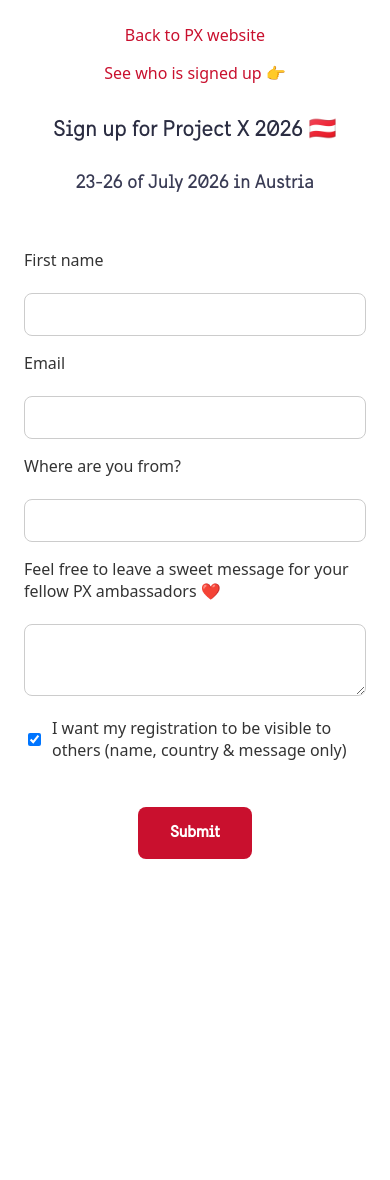
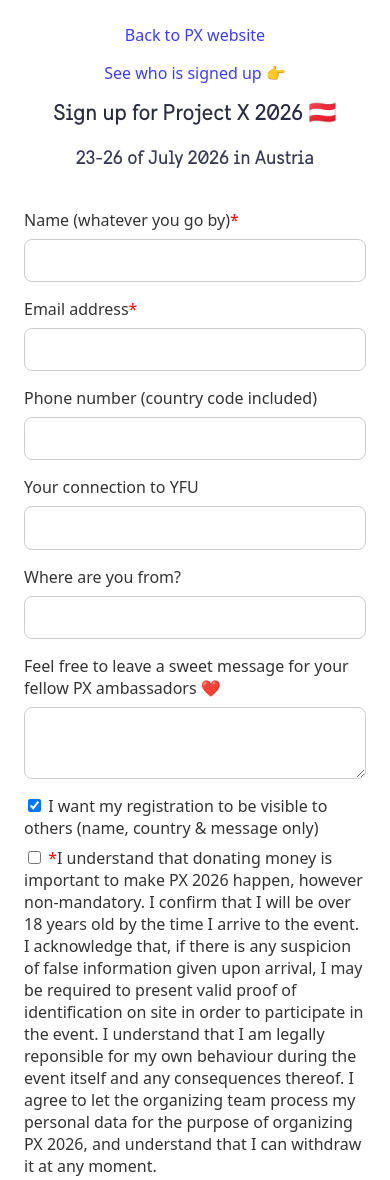
Before and after one commit to leakrullp/px-signup, a plain HTML site: page index.html in a window 390 px wide. Shown: the top 1180 px of the page. Before the commit the page ends 907 px from the top, so only its background shows below. Drawn offline with Linux system fonts and the light colour scheme.

Commit message:
Styling and adding connection and phonenumber to form

```diff
--- a/index.html
+++ b/index.html
@@ -9,33 +9,67 @@
 
 <body>
 
-    <a href="https://projectxworld.weebly.com">Back to PX website</a>
+    <a style="margin-bottom: 1rem;" href="https://projectxworld.weebly.com">Back to PX website</a>
     <a href="registrations.html">See who is signed up 👉</a>
 
     <h1>Sign up for Project X 2026 🇦🇹</h1>
     <h2>23-26 of July 2026 in Austria</h2>
 
     <form id="registration-form">
-        <label>
-            First name</label><br>
-        <input type="text" name="name" required><br>
+
+        <div class="form-group">
+            <label>
+                Name (whatever you go by)<span style="color:red; font-weight: 500">*</span></label>
+            <input type="text" name="fullname" required>
+        </div>
+
+        <div class="form-group">
+            <label>
+                Email address<span style="color:red; font-weight: 500">*</span></label>
+            <input type="email" name="email" required>
+
+        </div>
+
+        <div class="form-group">
+            <label>
+                Phone number (country code included)</label>
+            <input type="text" name="phone">
+        </div>
+
+        <div class="form-group">
+            <label>
+                Your connection to YFU</label>
+            <input type="text" name="connection">
+        </div>
+
+        <div class="form-group">
+            <label>
+                Where are you from?</label>
+            <input list="countries" name="country">
+
+        </div>
+
+        <div class="form-group">
+            <label>
+                Feel free to leave a sweet message for your fellow PX ambassadors ❤️</label>
+            <textarea name="message" id="long-text"></textarea>
+        </div>
 
         <label>
-            Email</label><br>
-        <input type="email" name="email" required><br>
+            <input type="checkbox" name="visible" value="yes" checked>
+            I want my registration to be visible to others (name, country & message only)
+        </label>
 
         <label>
-            Where are you from? </label><br>
-        <input list="countries" name="country"><br>
-
-        <label>
-            Feel free to leave a sweet message for your fellow PX ambassadors ❤️</label><br>
-        <textarea name="message" id="long-text"></textarea><br>
-
-        <label style="display: flex; align-items: center; gap: 0.5rem; margin-top: 1rem;">
-            <input type="checkbox" name="visible" value="yes" checked>
-            I want my registration to be visible to others (name, country & message only)
-        </label><br>
+            <input type="checkbox" name="visible" value="yes" onclick="toggleButton()">
+            <span style="color:red; font-weight: 500">*</span>I understand that donating money is important
+            to make PX 2026 happen, however non-mandatory. I confirm that I will be over 18 years old by
+            the time I arrive to the event. I acknowledge that, if there is any suspicion of false information given
+            upon arrival, I may be required to present valid proof of identification on site in order to
+            participate in the event. I understand that I am legally reponsible for my own behaviour during the event
+            itself and any consequences thereof. I agree to let the organizing team process my personal data for the
+            purpose of organizing PX 2026, and understand that I can withdraw it at any moment.
+        </label>
 
         <datalist id="countries">
             <option value="Afghanistan">
@@ -237,7 +271,11 @@
         </datalist>
 
 
-        <button type="submit">Submit</button>
+        <button id="submit-btn" type="submit" disabled>Submit</button>
+
+        <!-- <p class="footer-text">
+            Made with love by <a href="https://github.com/leakrullp">Lea Krull</a>
+        </p> -->
     </form>
 </body>
 
--- a/script.js
+++ b/script.js
@@ -5,13 +5,13 @@
 
     const formData = new FormData(e.target);
 
-    // 💡 Convert FormData to a standard JavaScript object first
     const data = {
       name: formData.get("name"),
       email: formData.get("email"),
+      email: formData.get("phone"), //OBS
+      email: formData.get("connection"), //OBS
       country: formData.get("country"),
       message: formData.get("message"),
-      // Ensure 'visible' is either 'yes' or 'no'
       visible: formData.get("visible") === "yes" ? "yes" : "no",
     };
 
@@ -20,22 +20,17 @@
         "https://script.google.com/macros/s/AKfycbwTt7rCfy99b5YwDP_45GrBETa_2vWCCkgxTRMQP21MN0LCT9otgb96QNOZGfbDj8ru/exec",
         {
           method: "POST",
-          // 🔑 Use URL-encoded format, which Apps Script handles easily
           headers: { "Content-Type": "application/x-www-form-urlencoded" },
-          // 🔑 Convert the data object into a URL query string
           body: new URLSearchParams(data).toString(),
         }
       );
 
-      // 💡 Read the response text from your doPost(e) function ("ok" or "error:...")
       const responseText = await res.text();
 
       if (responseText.startsWith("ok")) {
-        // ✅ Success confirmed by the server response
         alert("✅ Registration successful!");
         e.target.reset();
       } else {
-        // ❌ Error confirmed by the server response
         throw new Error(responseText);
       }
     } catch (err) {
--- a/style.css
+++ b/style.css
@@ -18,10 +18,18 @@
 h1 {
   color: #2b2d42;
   text-align: center;
-  margin-bottom: 1rem;
+  margin-bottom: 0.5rem;
   font-size: 1.8rem;
   font-family: SwedenSans;
   font-weight: normal;
+}
+
+.footer-text {
+  display: flex;
+  justify-content: center;
+  align-items: center;
+  gap: 0.25rem;
+  margin-top: 2rem;
 }
 
 h2 {
@@ -36,10 +44,10 @@
 a {
   display: block;
   text-align: center;
-  margin-bottom: 1rem;
+  margin-bottom: 0rem;
   text-decoration: none;
-  color: #c9102e;
-  font-weight: 500;
+  color: #3e3ef9;
+  font-weight: 400;
 }
 
 a:hover {
@@ -50,16 +58,22 @@
   background: #fff;
   padding: 1rem;
   border-radius: 12px;
-  max-width: 420px;
+  max-width: 480px;
   width: 100%;
+  text-align: left;
+}
 
-  text-align: left;
+.form-group {
+  display: flex;
+  flex-direction: column; /* stack label and input vertically */
+  gap: 0rem; /* controls the space between label and input */
+  margin-bottom: 1rem; /* space between groups */
 }
 
 label {
   display: block;
   font-weight: 400;
-  margin-top: 1rem;
+  margin-bottom: 0.5rem;
 }
 
 input[type="text"],
@@ -81,12 +95,17 @@
   box-shadow: 0 0 0 3px rgba(0, 119, 204, 0.15);
   outline: none;
 }
+textarea:focus {
+  border-color: rgba(62, 62, 249, 50);
+  box-shadow: 0 0 0 3px rgba(0, 119, 204, 0.15);
+  outline: none;
+}
 
 button {
   display: block;
   margin: 1.5rem auto 0;
   padding: 0.75rem 2rem;
-  background: #c9102e;
+  background: #3e3ef9;
   color: white;
   font-size: 1rem;
   font-weight: 600;
@@ -98,7 +117,10 @@
 }
 
 button:hover {
-  background: #8b0017;
+  background: #1919cd;
+}
+button:disabled {
+  background: #888888;
 }
 
 textarea {
```
Also changed, not shown: registrations.html (+7 -4 lines).
